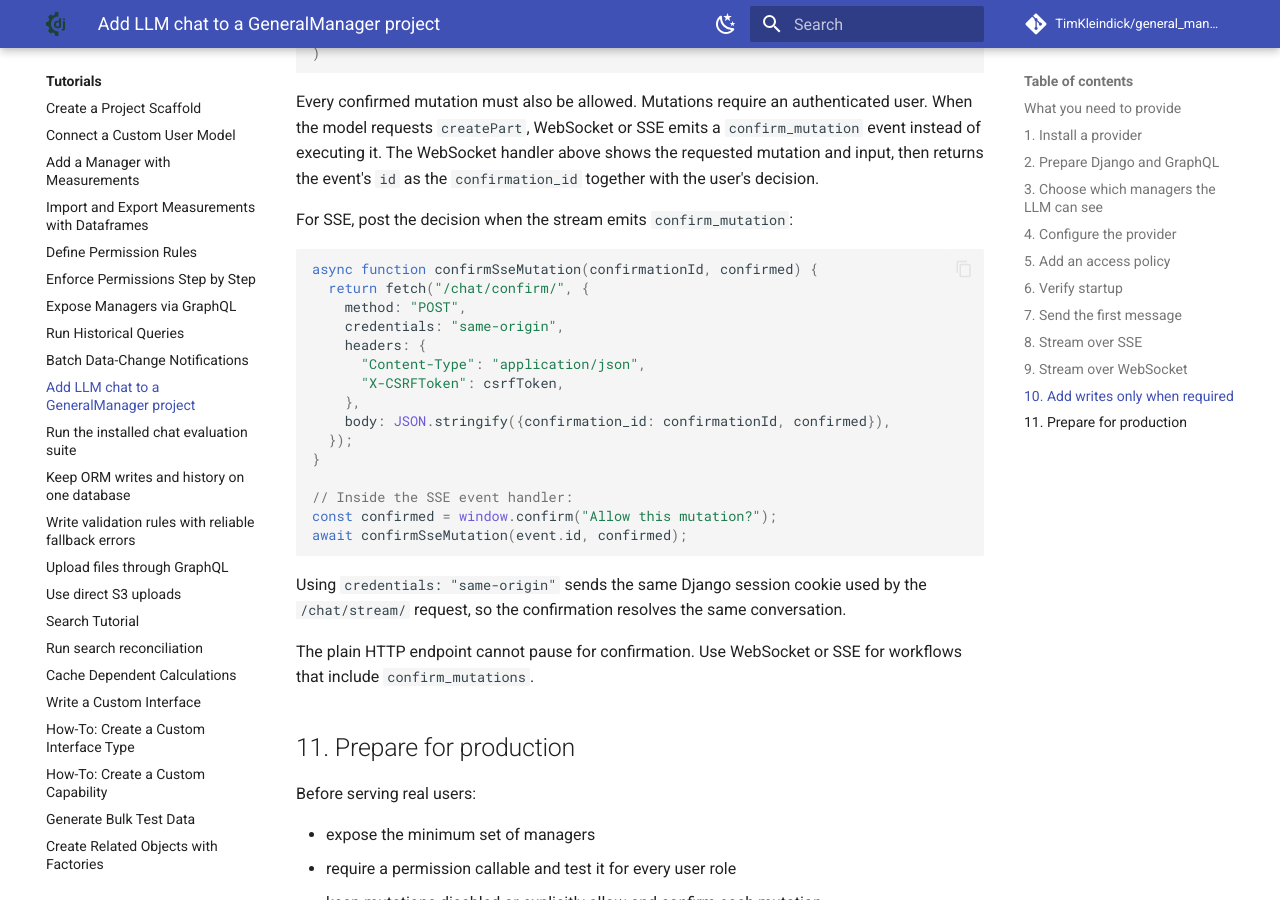
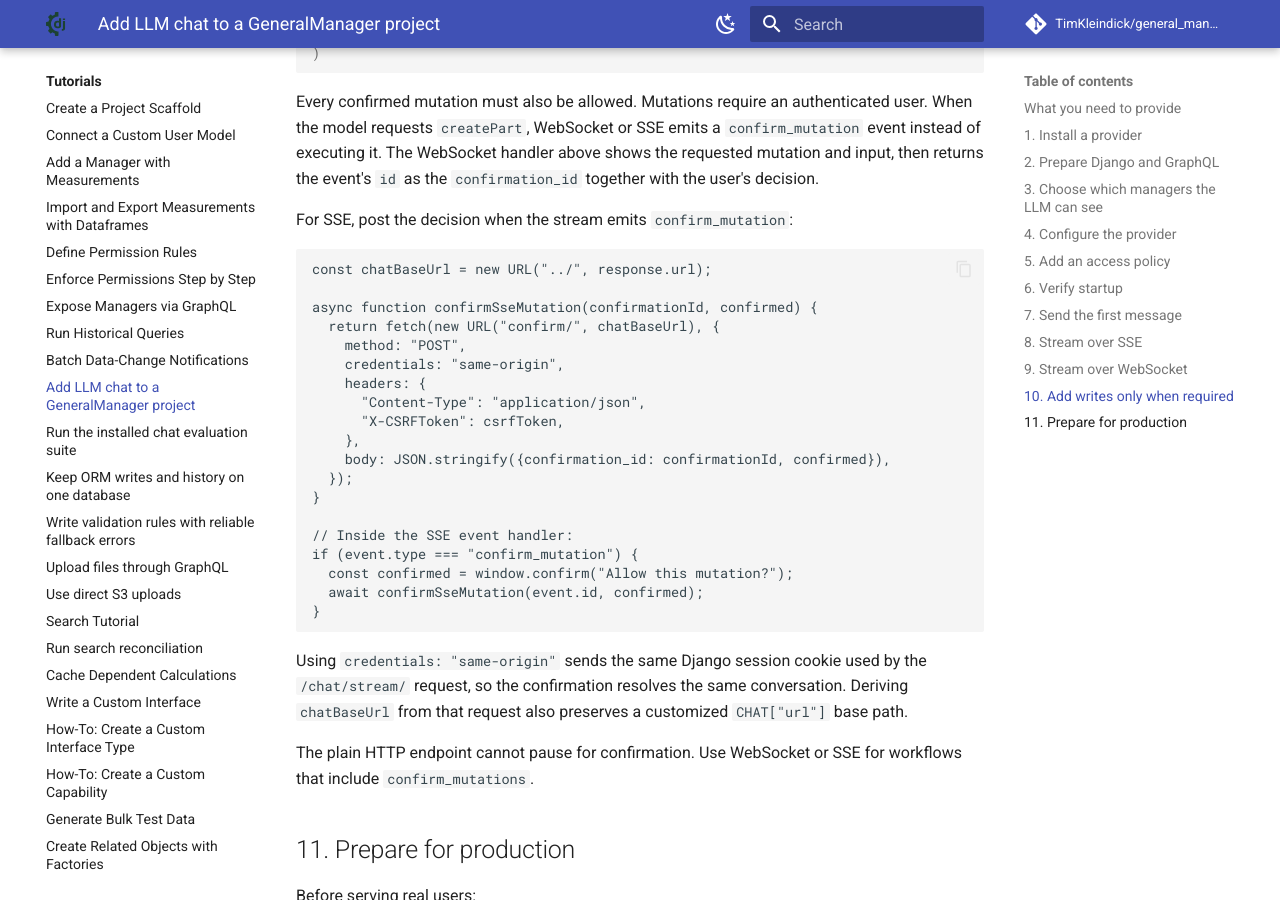
Before and after one commit to TimKleindick/general_manager, an MkDocs documentation site: the page built from docs/howto/install_llm_chat.md, in a window 1280 px wide and 900 px high, scrolled down 6434 px. Built offline with MkDocs 1.6.1 and Material for MkDocs 9.7.7, drawn with Linux system fonts in a browser that asks for light colours; comment, search, counter and statistics services are not loaded.

Commit message:
docs: correct SSE confirmation example

````diff
--- a/docs/howto/install_llm_chat.md
+++ b/docs/howto/install_llm_chat.md
@@ -415,26 +415,30 @@ the `confirmation_id` together with the user's decision.
 
 For SSE, post the decision when the stream emits `confirm_mutation`:
 
-```javascript
-async function confirmSseMutation(confirmationId, confirmed) {
-  return fetch("/chat/confirm/", {
-    method: "POST",
-    credentials: "same-origin",
-    headers: {
-      "Content-Type": "application/json",
-      "X-CSRFToken": csrfToken,
-    },
-    body: JSON.stringify({confirmation_id: confirmationId, confirmed}),
-  });
-}
+    const chatBaseUrl = new URL("../", response.url);
 
-// Inside the SSE event handler:
-const confirmed = window.confirm("Allow this mutation?");
-await confirmSseMutation(event.id, confirmed);
-```
+    async function confirmSseMutation(confirmationId, confirmed) {
+      return fetch(new URL("confirm/", chatBaseUrl), {
+        method: "POST",
+        credentials: "same-origin",
+        headers: {
+          "Content-Type": "application/json",
+          "X-CSRFToken": csrfToken,
+        },
+        body: JSON.stringify({confirmation_id: confirmationId, confirmed}),
+      });
+    }
+
+    // Inside the SSE event handler:
+    if (event.type === "confirm_mutation") {
+      const confirmed = window.confirm("Allow this mutation?");
+      await confirmSseMutation(event.id, confirmed);
+    }
 
 Using `credentials: "same-origin"` sends the same Django session cookie used by
 the `/chat/stream/` request, so the confirmation resolves the same conversation.
+Deriving `chatBaseUrl` from that request also preserves a customized `CHAT["url"]`
+base path.
 
 The plain HTTP endpoint cannot pause for confirmation. Use WebSocket or SSE for
 workflows that include `confirm_mutations`.
````
